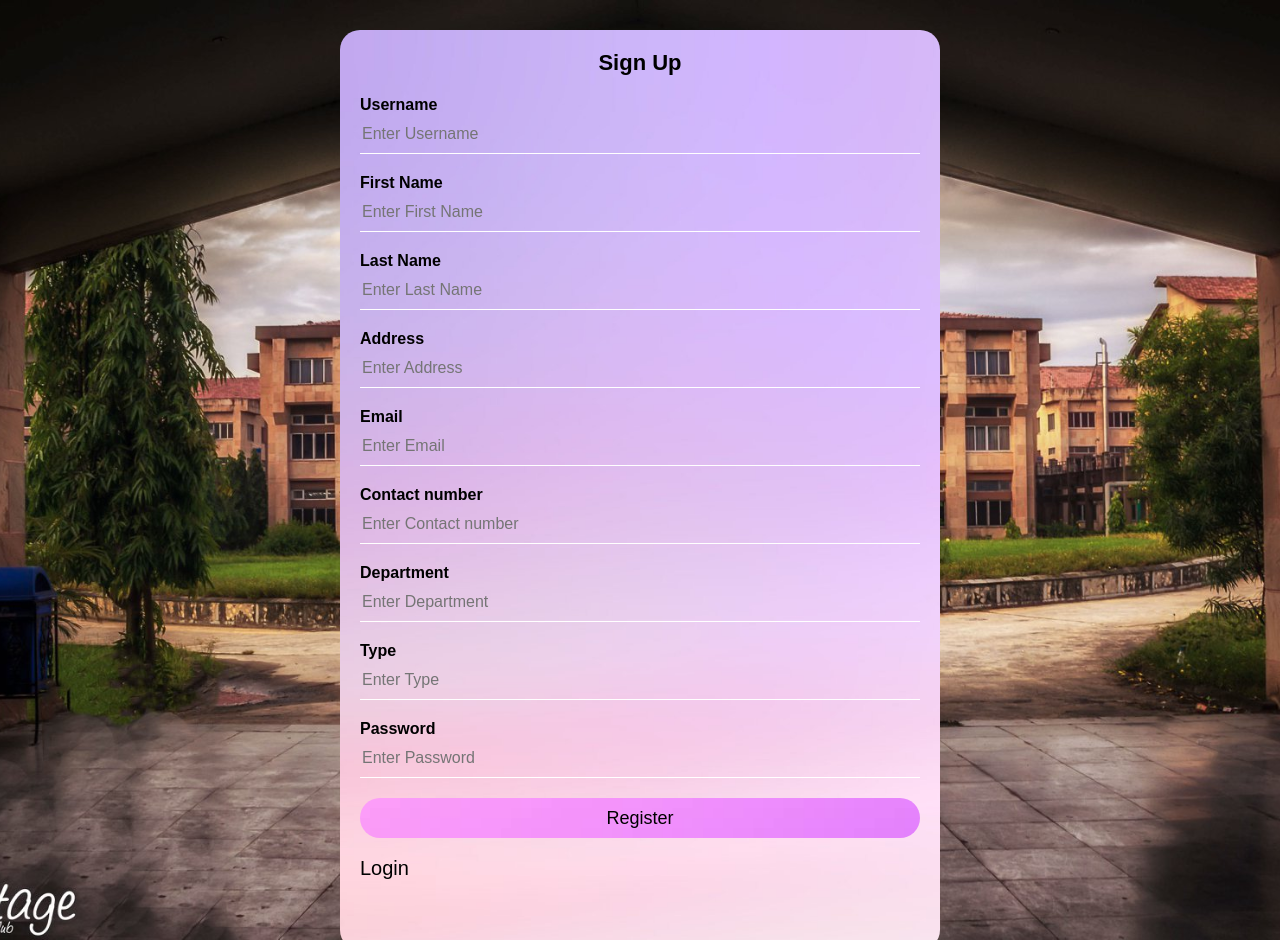
After one commit to sh-agarwal/RoomDeliveryService, a PHP site: page /signup.php in a window 1280 px wide. The commit adds this page. Run offline with PHP 8.4, Linux system fonts and the light colour scheme.

Commit message:
Added signup.php

```diff
--- a/rds/index.php
+++ b/rds/index.php
@@ -15,7 +15,7 @@
             <input type="password" name="" placeholder="Enter Password">
             <input type="submit" name="" value="Login">
 
-            <a href="#">Don't have an account? Sign up</a>
+            <a href="./signup.php">Don't have an account? Sign up</a>
         </form>
 
     </div>
--- /dev/null
+++ b/rds/signup.php
@@ -0,0 +1,43 @@
+<html>
+<head>
+<title>RDS</title>
+    <link rel="stylesheet" type="text/css" href="style_signup.css">
+    <link rel="icon" type="image/png" href="./images/icons/favicon.ico"/>
+<body>
+
+    <div class="signupbox" >
+
+        <h1>Sign Up</h1>
+        <form>
+            <p>Username</p>
+            <input type="text" name="" placeholder="Enter Username">
+
+            <p>First Name</p>
+            <input type="text" name="firstname" placeholder="Enter First Name">
+            <p>Last Name</p>
+            <input type="text" name="lastname" placeholder="Enter Last Name">
+
+            <p>Address</p>
+            <input type="text" name="" placeholder="Enter Address">
+            <p>Email</p>
+            <input type="text" name="" placeholder="Enter Email">
+            <p>Contact number</p>
+            <input type="text" name="" placeholder="Enter Contact number">
+            <p>Department</p>
+            <input type="text" name="" placeholder="Enter Department">
+            <p>Type</p>
+            <input type="text" name="" placeholder="Enter Type">
+            <p>Password</p>
+            <input type="password" name="" placeholder="Enter Password">
+            <input type="submit" name="" value="Register">
+
+            <a href="./index.php">Login</a>
+        </form>
+
+    </div>
+
+
+
+</body>
+</head>
+</html>
--- /dev/null
+++ b/rds/style_signup.css
@@ -0,0 +1,90 @@
+body{
+    margin: 0;
+    padding: 0;
+    background: url(./images/img2.jpg);
+    background-size: cover;
+    background-position: center;
+    font-family: sans-serif;
+}
+
+.signupbox{
+    margin-top: 20px;
+    width: 600px;
+    height: 920px;
+    background-image: url('back2.jpg');
+    background-repeat: no-repeat;
+    background-size: cover;
+    background-position: center;
+
+    left: 50%;
+    top: 50%;
+    position: absolute;
+    transform: translate(-50%,-50%);
+    box-sizing: border-box;
+    padding: 20px 20px;
+    border-radius: 20px;
+}
+
+
+
+h1{
+    margin: 0;
+    padding: 0 0 20px;
+    text-align: center;
+    font-size: 22px;
+}
+
+
+
+.signupbox p{
+    margin: 0;
+    padding: 0;
+    font-weight: bold;
+}
+
+.signupbox input{
+
+    width: 100%;
+    margin-bottom: 20px;
+}
+
+.signupbox input[type="text"], input[type="password"]
+{
+    border: none;
+    border-bottom: 1px solid #fff;
+    background: transparent;
+    outline: none;
+    height: 40px;
+    color: #fff;
+    font-size: 16px;
+}
+.signupbox input[type="submit"]
+{
+    border: none;
+    outline: none;
+    height: 40px;
+
+    background-image: url('b4.jpeg');
+    background-repeat: no-repeat;
+    background-size: cover;
+
+    font-size: 18px;
+    border-radius: 20px;
+}
+.signupbox input[type="submit"]:hover
+{
+    cursor: pointer;
+    background: #ffc107;
+    color: #000;
+}
+.signupbox a{
+    text-decoration: none;
+    font-size: 20px;
+    line-height: 20px;
+    color: rgb(0,0,0);
+}
+
+.signupbox a:hover
+{
+    color: rgb(255,0,255);
+}
```
Also changed, not shown: rds/style.css (+0 -8 lines).
